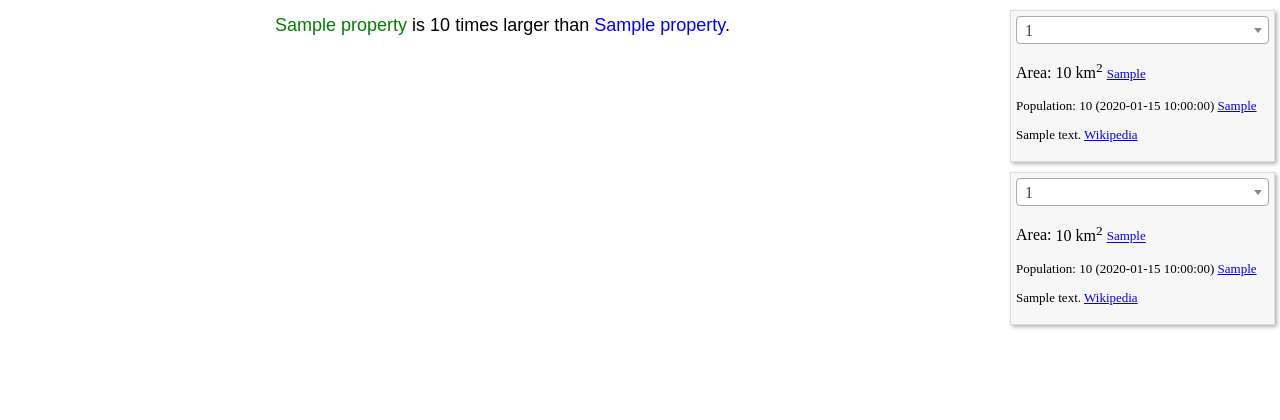
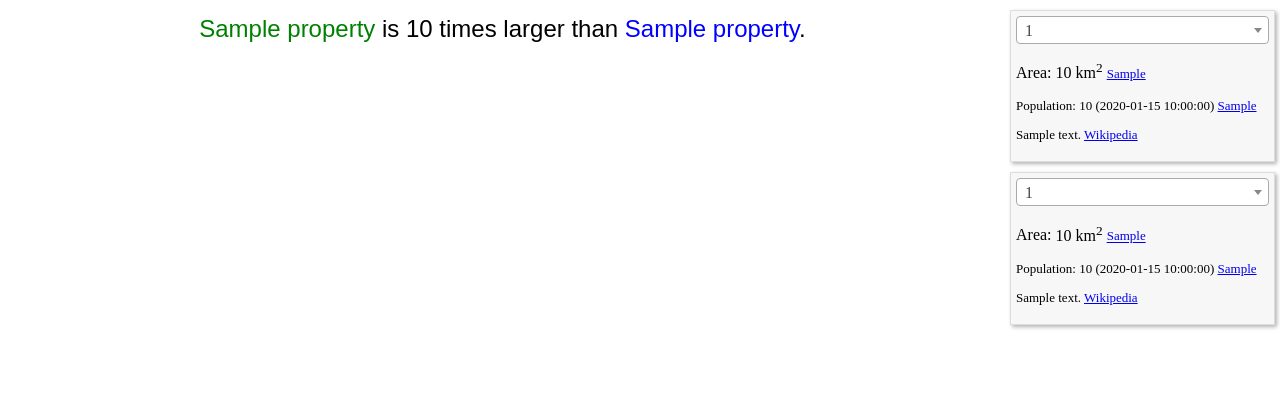
Before and after one commit to danvk/comparea, a Flask app: template comparea/templates/index.html in a window 1280 px wide. Shown: the top 420 px of the page. Run offline with Flask 2, Linux system fonts and the light colour scheme; the template is opened without the code that fills it: most values are stand-ins (such as "Sample title", 1, 10 or a date in 2020); parts of the project's set-up code (start-up, migrations or seed data) failed here and were passed over; some libraries are stand-ins or nearby versions.

Commit message:
Making a change

```diff
--- a/comparea/static/css/comparea.css
+++ b/comparea/static/css/comparea.css
@@ -84,7 +84,7 @@ svg {
   left: 5px;
   top: 10px;
   right: 280px;
-  height: 25px;
+  height: 50px;
   text-align: center;
 }
 
@@ -95,7 +95,7 @@ svg {
   /* box-shadow: 2px 2px 4px 0px rgba(0,0,0,0.3); */
   padding: 5px;
   display: inline-table;
-  font-size: large;
+  font-size: x-large;
   margin: 0;
 }
 
```
Also changed, not shown: 2 other files.
